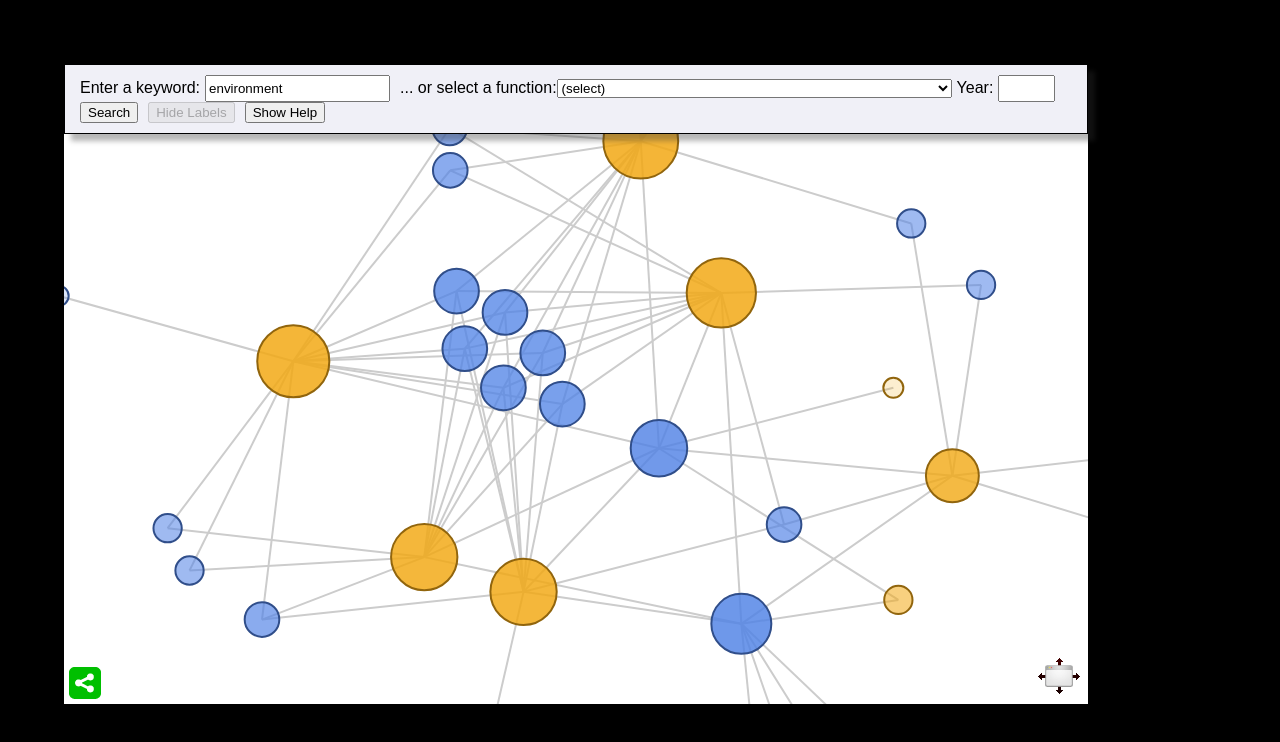
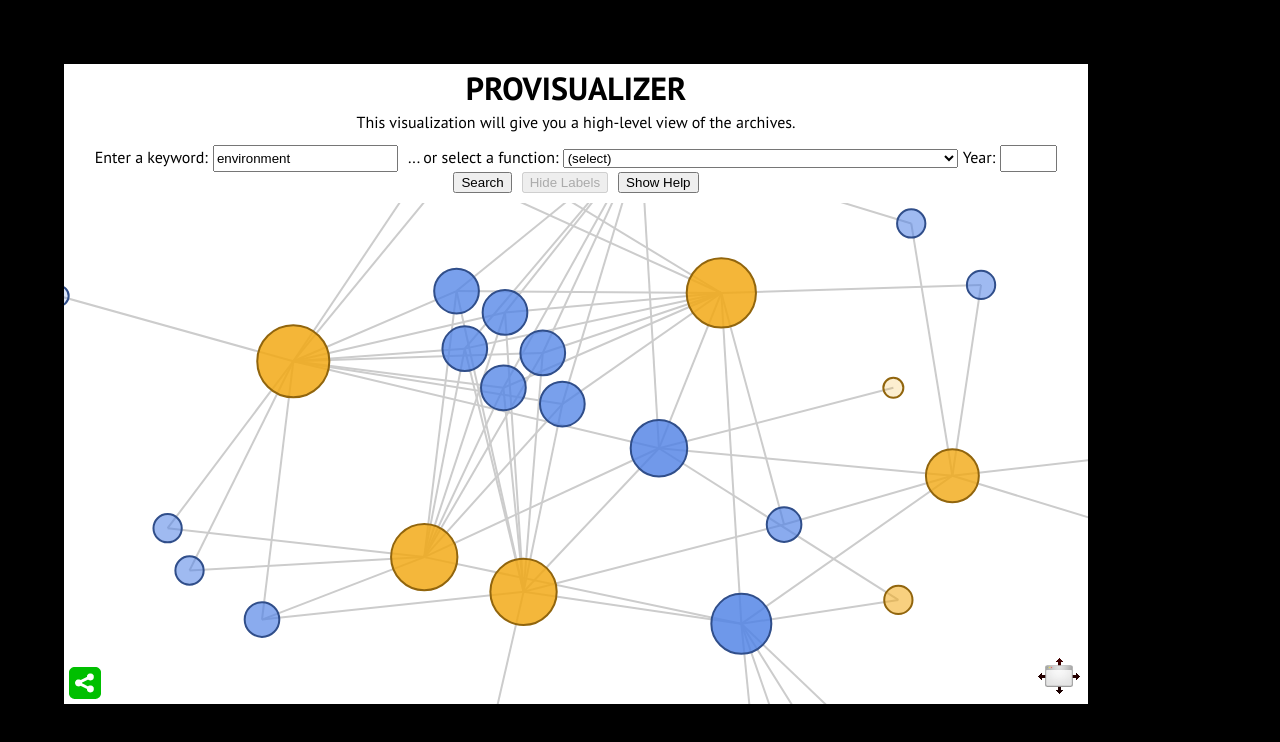
Before and after one commit to Conal-Tuohy/Provisualizer, a plain HTML site: page index.html in a window 1280 px wide. Drawn offline with nearby package versions, Linux system fonts and the light colour scheme.

Commit message:
load help.html from same host as provisualizer.js, plus cosmetic changes including font

```diff
--- a/provisualizer.css
+++ b/provisualizer.css
@@ -1,4 +1,4 @@
-
+@import url(https://fonts.googleapis.com/css?family=PT+Sans:400,700);
 
 #provisualizer div.popup {
 	position: absolute;
@@ -14,6 +14,7 @@
 #provisualizer {
 	position: relative;
 	background-color: white;
+	font-family: 'PT Sans', sans-serif;
 /*	overflow: hidden;*/
 }
 #share-button {
@@ -48,7 +49,6 @@
 #embedding-code {
 	width: 35em;
 	height: 11em;
-	font-family: sans-serif;
 	font-size: 10pt;
 }
 #provisualizer div.help div.titlebar {
@@ -61,7 +61,7 @@
 	margin: 3px;
 	background-image: linear-gradient(#E0E0E0, #CCCCCC);
 	font-weight: bold;
-	font-size: 24px;
+	font-size: 22px;
 	position: relative;
 }
 #provisualizer div.help div.panel div.content {
@@ -104,7 +104,6 @@
   top: 0; left: 0; bottom: 0; right: 0;
   background-color: white;
   text-align:center;
-  font-family: sans-serif;
 
 	border: 1px solid black;
 	padding: 10px;
@@ -114,14 +113,13 @@
 }
 #provisualizer #sharing-toolbox {
   width: 20em;
-  height: 10em;
+  height: 11em;
   overflow: auto;
   margin: auto;
   position: absolute;
   top: 0; left: 0; bottom: 0; right: 0;
   background-color: white;
   text-align:center;
-  font-family: sans-serif;
 
 	border: 1px solid black;
 	padding: 10px;
@@ -129,22 +127,41 @@
 	-moz-box-shadow:    7px 7px 5px 0px rgba(50, 50, 50, 0.35);
 	box-shadow:         7px 7px 5px 0px rgba(50, 50, 50, 0.35);
 }
-#provisualizer form {
+#provisualizer #toolbar {
+	background-color: white;
+	text-align: center;
 	position: absolute;
 	left: 0;
 	top: 0;
+	width: 100%;
+}
+#provisualizer #toolbar h1 {
+	margin: 3px;
+}
+#provisualizer #toolbar p {
+	margin: 3px;
+}
+#provisualizer form {
+	/*
+	position: absolute;
+	left: 0;
+	top: 0;
+	*/
 	width: auto;
-
+	padding: 10px;
+	margin: 0;
+	/*
+	border: 1px solid black;
 	font-family: sans-serif;
 	background-color: #F0F0F7;
-	border: 1px solid black;
-	padding: 10px;
+
 	-webkit-box-shadow: 7px 7px 5px 0px rgba(50, 50, 50, 0.35);
 	-moz-box-shadow:    7px 7px 5px 0px rgba(50, 50, 50, 0.35);
 	box-shadow:         7px 7px 5px 0px rgba(50, 50, 50, 0.35);
+	*/
 }
 
-#provisualizer select {	font-family: sans-serif;
+#provisualizer select {
 
 }
 #provisualizer label {
@@ -196,7 +213,6 @@ circle.agency {
 
 
 #provisualizer text.label {
-	font-family: sans-serif;
 	font-weight: normal;
 	 font-size: 24px;
 	 stroke: white;
--- a/provisualizer.js
+++ b/provisualizer.js
@@ -617,7 +617,7 @@ function addHelp() {
 	dialogPanel.classed("panel", true);
 	var helpContent = dialogPanel.append("div");
 	helpContent.classed("content", true);
-	d3.xhr("help.html", "text/html", function(error, response) {
+	d3.xhr(baseUrl + "help.html", "text/html", function(error, response) {
 			if (error)
 				return console.warn("Error loading help file");
 			helpContent.html(response.response);
@@ -779,7 +779,9 @@ function addSearchForm() {
 			searchPhrase = query;
 		}
 	}
-	var toolBar = provisualizer.append("div");
+	var toolBar = provisualizer.append("div").attr("id", "toolbar");
+	toolBar.append("h1").text("PROVISUALIZER");
+	toolBar.append("p").text("This visualization will give you a high-level view of the archives.");
 	var searchForm = toolBar.append("form");
 	var labelSearch = searchForm.append("label")
 		.attr("id", "agency-or-function-name-label")
@@ -793,7 +795,7 @@ function addSearchForm() {
 	var functionListLabel = searchForm.append("label")
 		.attr("id", "function-list-label")
 		.attr("for", "function-list")
-		.text("... or select a function:");
+		.text("... or select a function: ");
 	var functionList = searchForm.append("select")
 		.attr("id", "function-list")
 		.on(
```
